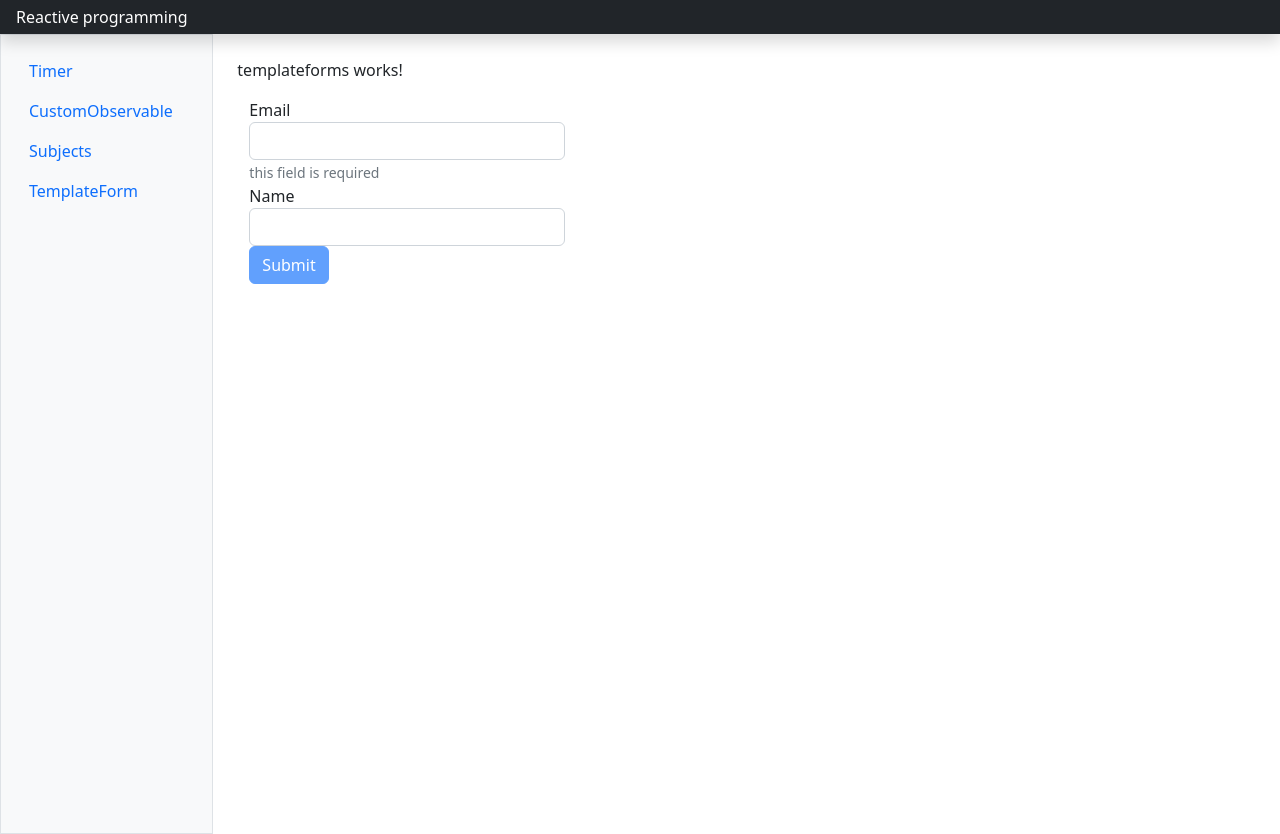
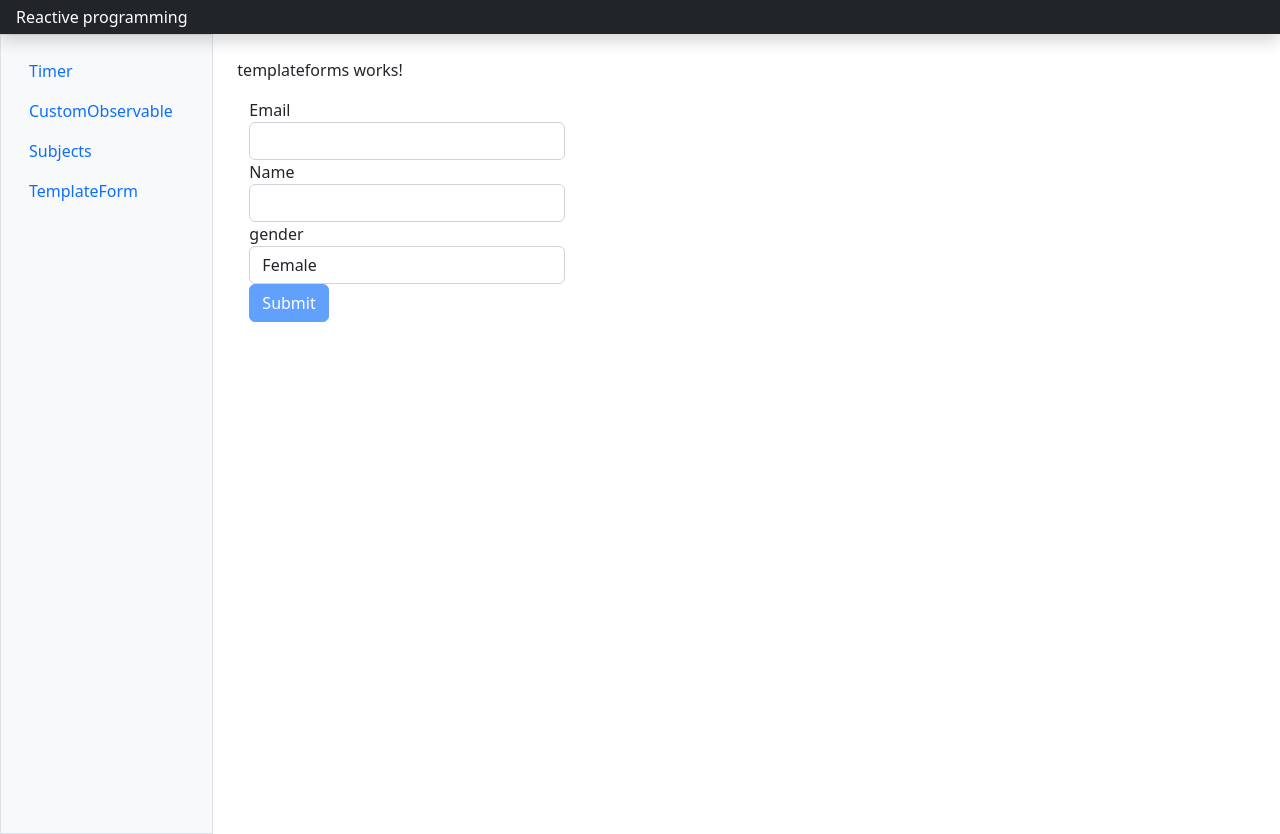
Before and after one commit to abhijeetshende/ReactiveProgrammingBasic, an Angular app: page /templateForm in a window 1280 px wide. Built offline with nearby package versions, Linux system fonts and the light colour scheme.

Commit message:
ngmodelgroup and twoway binding

```diff
--- a/src/app/components/templateforms/templateforms.component.html
+++ b/src/app/components/templateforms/templateforms.component.html
@@ -4,23 +4,32 @@
     <div class="row">
         <div class="div col-4">
             <form (ngSubmit)="submitForm(f)" #f="ngForm">
+                <div ngModelGroup="userDetails">
+
                     <div class="form-group">
                         <label for="email">Email</label>
-                    <input type="text" class="form-control" name="email" id="email" aria-describedby="helpId" required
-                        ngModel placeholder="">
+                        <input type="text" class="form-control" name="email" id="email" aria-describedby="helpId"
+                            required ngModel placeholder="">
                         <small id="helpId" class="form-text text-muted "
                             *ngIf="f.controls['email'] && !f.controls['email'].valid">this field is required</small>
 
                     </div>
                     <div class="form-group">
                         <label for="name">Name</label>
-                    <input type="text" class="form-control" required  name="name" id="name" aria-describedby="helpId" ngModel
-                    placeholder=""
-                    #name="ngModel"
+                        <input type="text" class="form-control" required name="name" id="name" aria-describedby="helpId"
+                            ngModel placeholder="" #name="ngModel">
+                        <small id="helpId" class="form-text text-muted " *ngIf="name.invalid && name.touched">this field
+                            is
+                            required</small>
+                    </div>
+                </div>
 
-                    >
-                    <small id="helpId" class="form-text text-muted "
-                    *ngIf="name.invalid && name.touched">this field is required</small>
+                <div class="form-group">
+                    <label for="gender">gender</label>
+                    <select class="form-control" name="gender" id="gender" [(ngModel)]="gender">
+                        <option>Male</option>
+                        <option>Female</option>
+                    </select>
                 </div>
                 <button type="submit" class="btn btn-primary" [disabled]="f.invalid">Submit</button>
             </form>
--- a/src/app/components/templateforms/templateforms.component.ts
+++ b/src/app/components/templateforms/templateforms.component.ts
@@ -7,7 +7,8 @@ import { NgForm } from '@angular/forms';
   styleUrls: ['./templateforms.component.scss'],
 })
 export class TemplateformsComponent {
+  gender='Female';
   submitForm(form: NgForm) {
-    console.log(form);
+    console.log(form.value);
   }
 }
```
Lines whose indentation alone changed are shown as unchanged.
